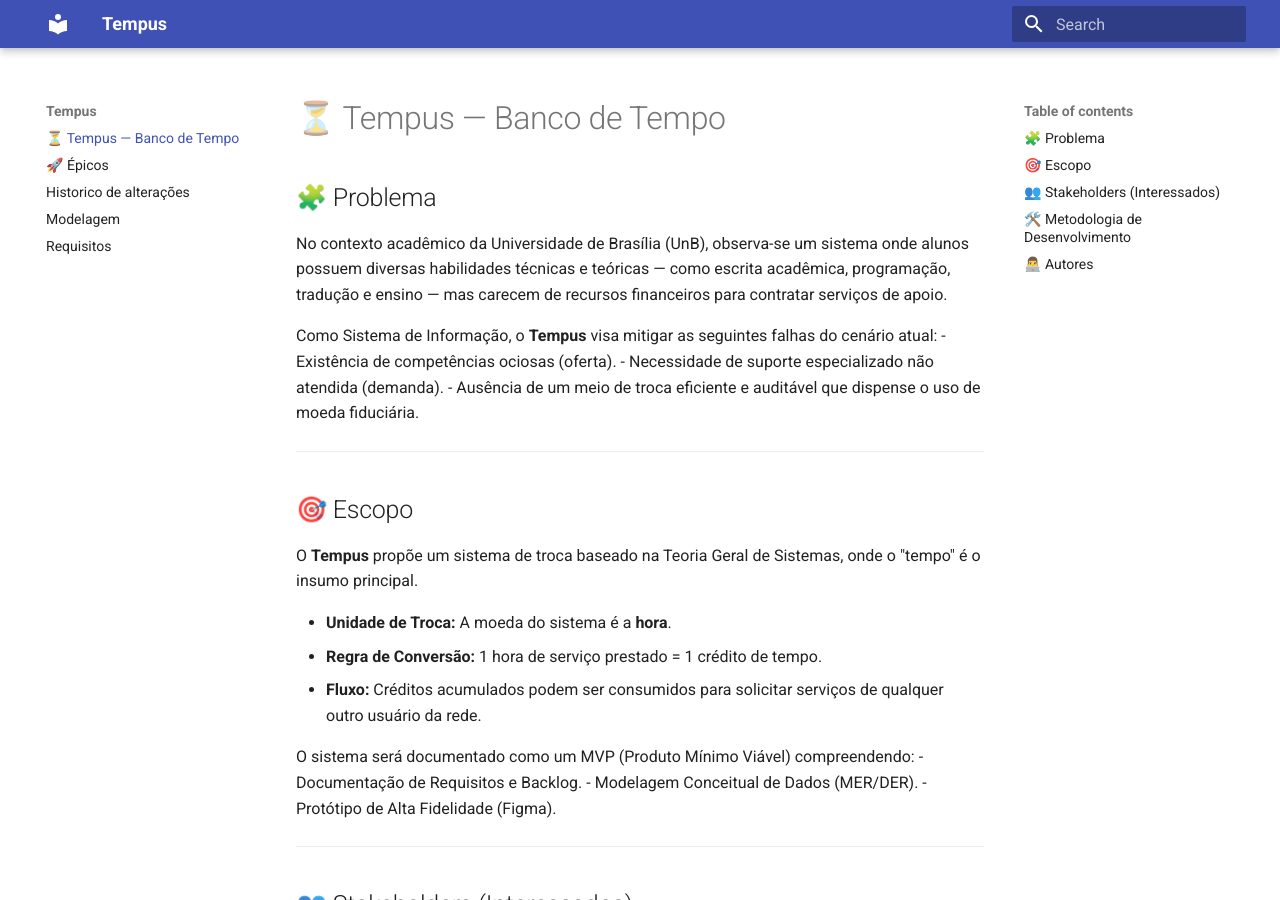
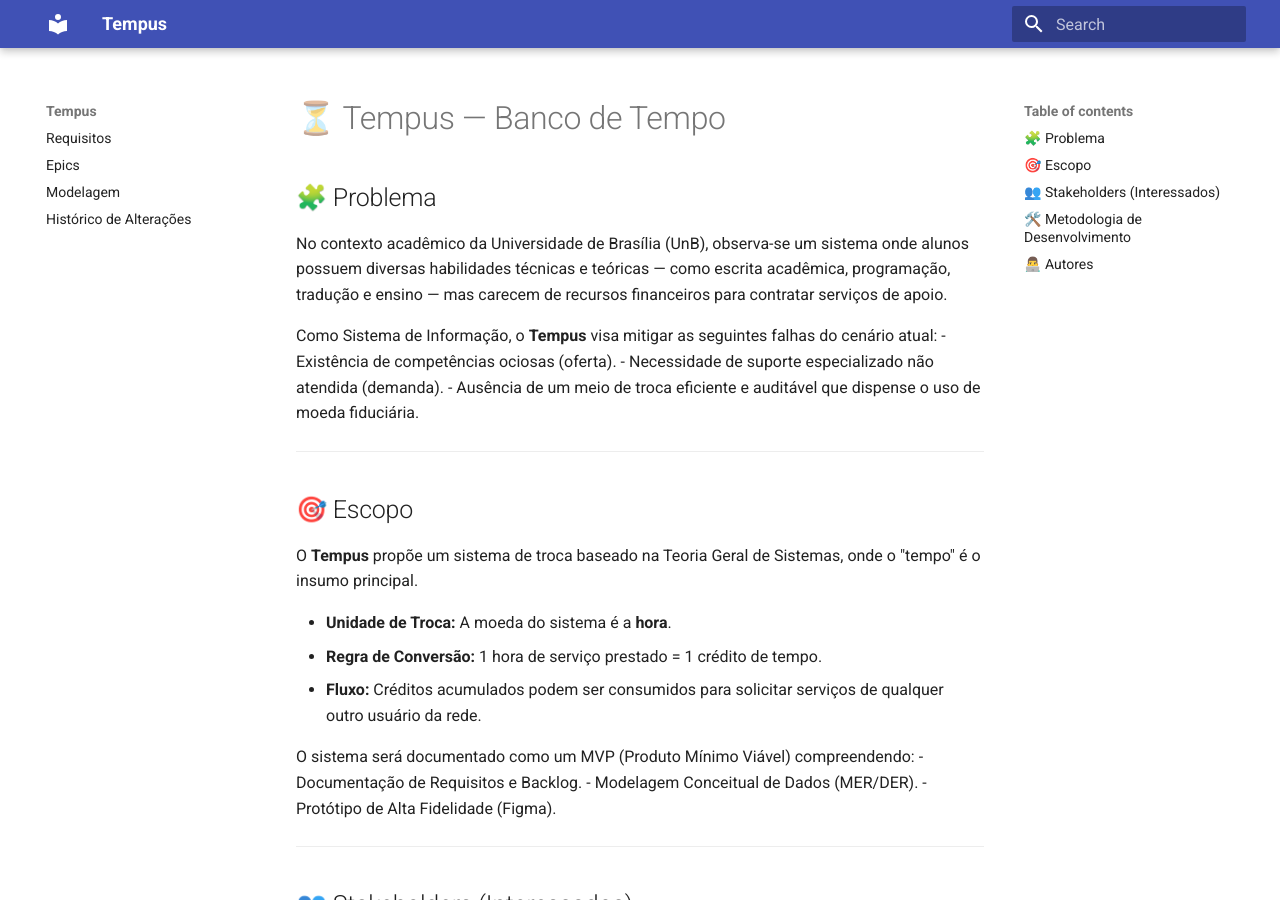
Before and after one commit to si-2026-1/Tempus, an MkDocs documentation site: the page built from docs/index.md, in a window 1280 px wide and 900 px high. Built offline with MkDocs 1.6.1 and Material for MkDocs 9.7.7, drawn with Linux system fonts in a browser that asks for light colours; some of the changed lines change nothing that is shown.

Commit message:
docs: atualiza a ordem das páginas no menu de navegação

```diff
--- a/mkdocs.yml
+++ b/mkdocs.yml
@@ -1,3 +1,8 @@
 site_name: Tempus
 theme:
   name: material
+nav:
+  - Requisitos: requisitos.md
+  - Epics: epics.md
+  - Modelagem: modelagem.md
+  - Histórico de Alterações: historico-de-alteracoes.md
```
Also changed, not shown: docs/historico-de-alteracoes.md (added), docs/historico-de-alterações.md (deleted).
